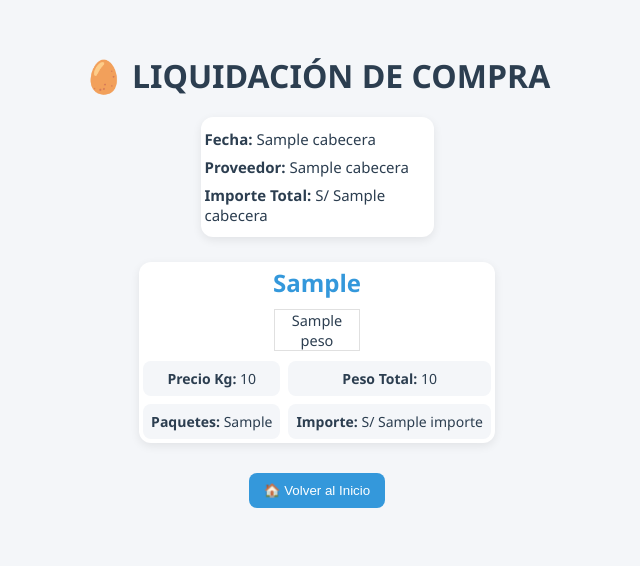
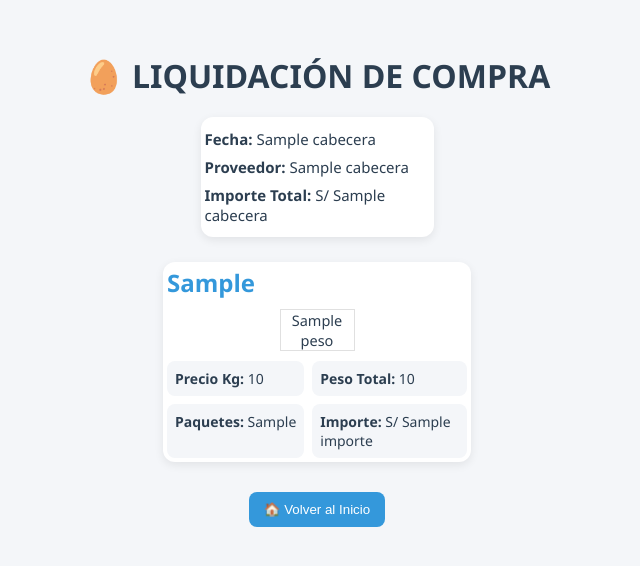
Before and after one commit to RodrigoLZ0608/FacturacionHuevos, a Flask app: template templates/ver_liquidacion.html in a window 1280 px wide. Shown: the top 566 px of the page, without its empty margins (323-963 px from the left). Run offline with Flask 3, Linux system fonts and the light colour scheme; the template is opened without the code that fills it: most values are stand-ins (such as "Sample title", 1, 10 or a date in 2020); some libraries are stand-ins or nearby versions.

```diff
--- a/templates/ver_liquidacion.html
+++ b/templates/ver_liquidacion.html
@@ -37,14 +37,17 @@ h1{
 }
 
 .detalle{
-    margin:5px auto;
-    background:white;
-    padding:4px;
-    border-radius:12px;
-    box-shadow:0 3px 10px rgba(0,0,0,0.08);
-    flex: 0 0 auto;
-    min-width: 260px;
-    width: max-content;
+    flex: 0 0 300px;   /* tamaño fijo de cada tarjeta */
+    max-width: 320px;
+
+    margin: 5px 0;
+    background: white;
+    padding: 4px;
+    border-radius: 12px;
+    box-shadow: 0 3px 10px rgba(0,0,0,0.08);
+
+    display: flex;
+    flex-direction: column;
 }
 
 .detalle h2{
@@ -107,7 +110,7 @@ button:hover{
     background:#ff6ac6 !important;
 }
 
-.extra td{
+.pardo td{
     background:#27ae60 !important;
 }
 
@@ -116,13 +119,11 @@ button:hover{
 }
 
 .contenedor-detalles{
-    display:flex;
-    flex-wrap:wrap;
-    justify-content: flex-start;
-    gap:12px;
-    align-items:flex-start;
-    text-align:center;
-    align-content: flex-start;
+    display: flex;
+    flex-wrap: wrap;
+    justify-content: center; /* clave */
+    gap: 12px;
+    align-items: flex-start;
 }
 
 </style>
```
Also changed, not shown: static/css/ventas.css (+0 -18 lines).
